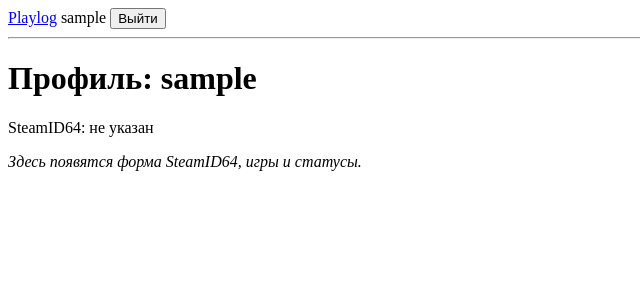
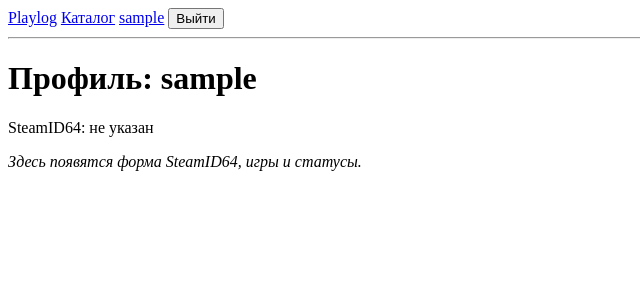
Before and after one commit to WoodenGear-GameDev/Playlog, a Django app: page /accounts/profile/ in a window 1280 px wide. Shown: the top 300 px of the page, without its empty margins (0-640 px from the left). Run offline with Django 5.2, Linux system fonts and the light colour scheme; the visitor is signed in with stand-in values (Sample User, id 1).

Commit message:
feat: link pages in navigation

```diff
--- a/templates/base.html
+++ b/templates/base.html
@@ -6,9 +6,10 @@
 </head>
 <body>
     <nav>
-        <a href="/">Playlog</a>
+        <a href="{% url 'home' %}">Playlog</a>
+        <a href="{% url 'home' %}">Каталог</a>
         {% if user.is_authenticated %}
-            <span>{{ user.username }}</span>
+            <a href="{% url 'profile' %}">{{ user.username }}</a>
             <form method="post" action="{% url 'logout' %}" style="display:inline">
                 {% csrf_token %}
                 <button type="submit">Выйти</button>
```
